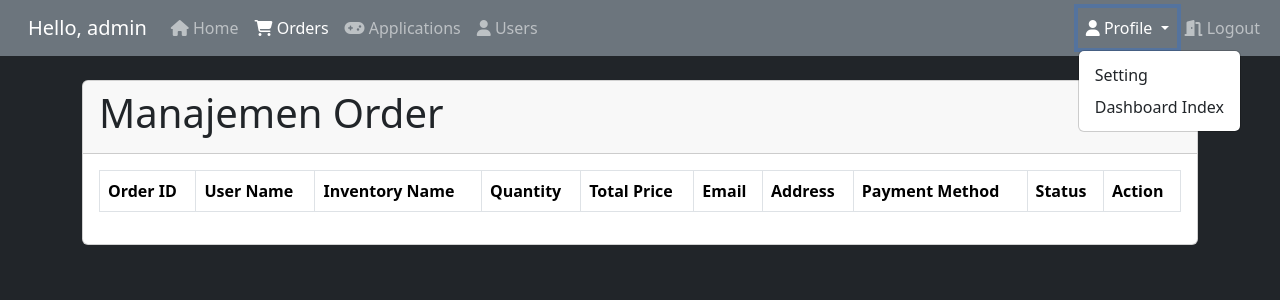
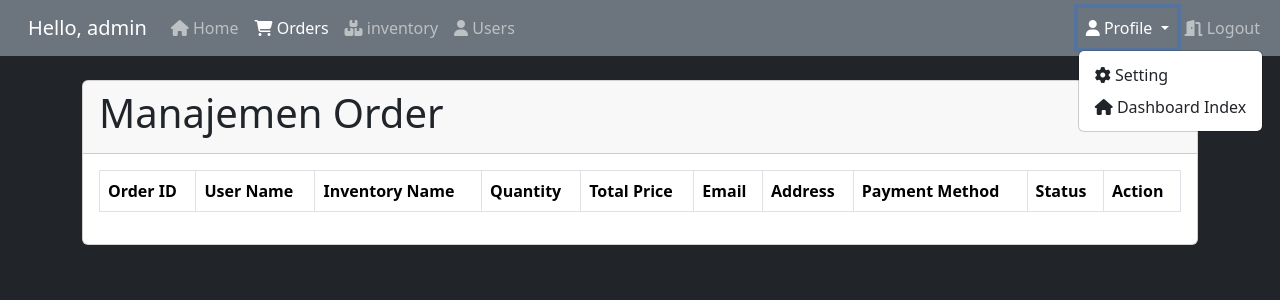
Before and after one commit to aaidilz/pw2024_tubes_233040059, a PHP site: page /admin/order.php in a window 1280 px wide, after a click on "Profile". Shown: the top 300 px of the page. Run offline with PHP 8.4, Linux system fonts and the light colour scheme; a user stored in the database is signed in; data comes from the database, SQL or seed files in the repository; data that the repository does not hold is empty.

Commit message:
chore: Update button labels and icons in admin pages

```diff
--- a/admin/create_user.php
+++ b/admin/create_user.php
@@ -49,8 +49,8 @@ if ($_SERVER['REQUEST_METHOD'] == 'POST') {
                         <option value="admin">Admin</option>
                     </select>
                 </div>
-                <a href="users.php" class="btn btn-secondary">Kembali</a>
-                <button type="submit" class="btn btn-primary">Tambah</button>
+                <a href="users.php" class="btn btn-secondary"><i class="fa fa-arrow-left"></i> Kembali</a>
+                <button type="submit" class="btn btn-primary"><i class="fa fa-plus"></i> Tambah</button>
             </form>
         </div>
     </div>
--- a/admin/edit_inventory.php
+++ b/admin/edit_inventory.php
@@ -70,7 +70,7 @@ if ($_SERVER['REQUEST_METHOD'] == 'POST') {
                     <input type="file" name="gambar" id="gambar" class="form-control">
                 </div>
                 <a href="inventory.php" class="btn btn-secondary">Kembali</a>
-                <button type="submit" class="btn btn-primary">Edit</button>
+                <button type="submit" class="btn btn-primary">Simpan</button>
             </form>
         </div>
     </div>
--- a/admin/inventory.php
+++ b/admin/inventory.php
@@ -52,7 +52,7 @@ require '../layout/admin/header.php';
         </nav>
         </div>
         <div class="card-footer">
-            <a href="create_inventory.php" class="btn btn-primary"><i class="fa fa-plus"></i> Tambah Kategori</a>
+            <a href="create_inventory.php" class="btn btn-primary"><i class="fa fa-plus"></i> Tambah Inventory</a>
             <a href="category.php" class="btn btn-secondary"><i class="fa fa-database"></i> Manage Kategori</a>
         </div>
     </div>
--- a/admin/order.php
+++ b/admin/order.php
@@ -47,8 +47,8 @@ $orders = $controller->getAllOrders();
 
                             <!-- button edit and invoice -->
                             <td>
-                                <a href="edit_order.php?id=<?php echo $order['id']; ?>" class="btn btn-warning">Edit</a>
-                                <a href="invoice.php?id=<?php echo $order['id']; ?>" class="btn btn-primary">Invoice</a>
+                                <a href="edit_order.php?id=<?php echo $order['id']; ?>" class="btn btn-warning"><i class="fa fa-wrench"></i> Edit</a>
+                                <a href="invoice.php?id=<?php echo $order['id']; ?>" class="btn btn-primary"><i class="fa fa-file-invoice"></i> Invoice</a>
                         </tr>
                         <?php
                     }
--- a/app/controller/GetInventoryController.php
+++ b/app/controller/GetInventoryController.php
@@ -46,8 +46,8 @@ if ($result->num_rows > 0) {
                         <td>Rp{$inventory['harga']}</td>
                         <td>{$inventory['kategori_nama']}</td>
                         <td>
-                            <a href='edit_inventory.php?id={$inventory['id']}' class='btn btn-warning'>Edit</a>
-                            <a href='delete_inventory.php?id={$inventory['id']}' class='btn btn-danger'>Hapus</a>
+                            <a href='edit_inventory.php?id={$inventory['id']}' class='btn btn-warning'><i class='fa fa-wrench'></i> Edit</a>
+                            <a href='delete_inventory.php?id={$inventory['id']}' class='btn btn-danger'><i class='fa fa-trash'></i> Hapus</a>
                         </td>
                     </tr>";
         $counter++;
--- a/layout/admin/header.php
+++ b/layout/admin/header.php
@@ -41,7 +41,7 @@
                     </li>
                     <li class="nav-item">
                         <a class="nav-link <?php echo ($current_page == 'inventory') ? 'active' : ''; ?>" href="../admin/inventory.php">
-                            <i class="fa fa-gamepad"></i> Applications
+                            <i class="fa fa-boxes-stacked"></i> inventory
                         </a>
                     </li>
                     <li class="nav-item">
@@ -57,8 +57,8 @@
                             <i class="fa fa-user"></i> Profile
                         </a>
                         <div class="dropdown-menu" aria-labelledby="navbarDropdown">
-                            <a class="dropdown-item" href="../admin/profile.php">Setting</a>
-                            <a class="dropdown-item" href="../index.php">Dashboard Index</a>
+                            <a class="dropdown-item" href="../admin/profile.php"><i class="fa fa-cog"></i> Setting</a>
+                            <a class="dropdown-item" href="../index.php"><i class="fa fa-house"></i> Dashboard Index</a>
                         </div>
                     </li>
                     <li class="nav-item">
--- a/layout/home/cart-page.php
+++ b/layout/home/cart-page.php
@@ -53,7 +53,7 @@ $carts = $controller->getOrdersByUserId($_SESSION['user_id']);
                                     <td><?php echo $cart['paymentMethod']; ?></td>
                                     <td><?php echo $cart['status']; ?></td>
                                     <td>
-                                        <a href="cetak_invoice.php?id=<?php echo $cart['user_id']; ?>" class="btn btn-primary">Invoice</a>
+                                        <a href="cetak_invoice.php?id=<?php echo $cart['user_id']; ?>" class="btn btn-primary"><i class="fa fa-file-invoice"></i> Invoice</a>
                                     </td>
                                 </tr>
                             <?php } ?>
```
Also changed, not shown: 1 other file.
